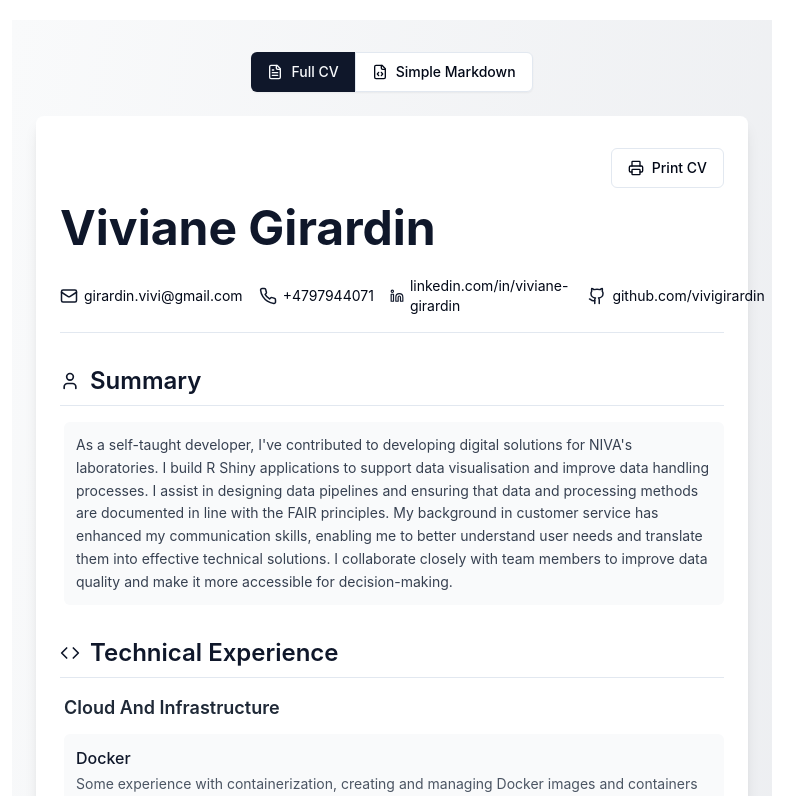
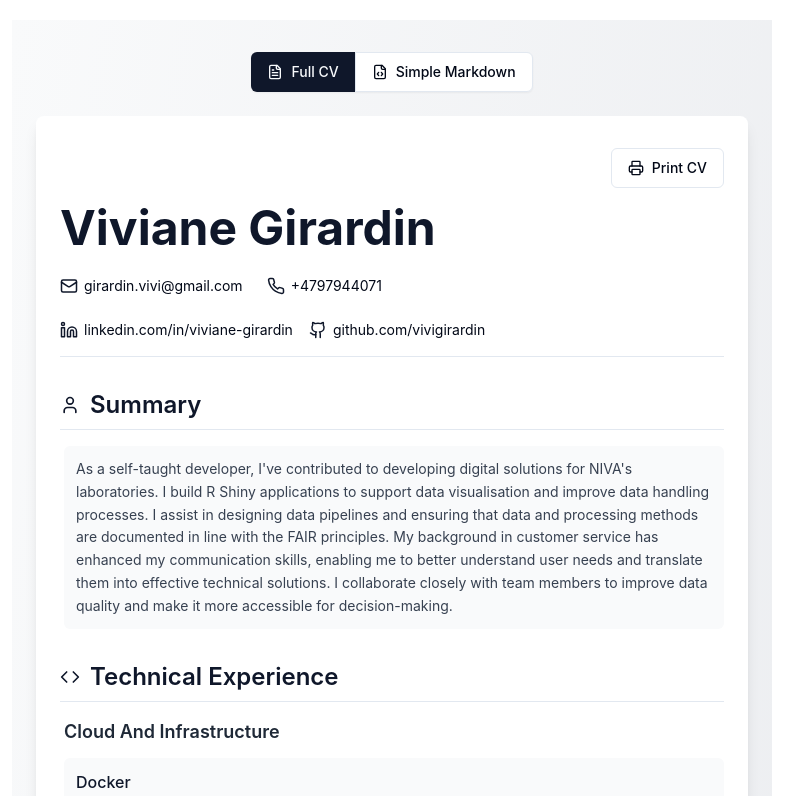
Before and after one commit to vivigirardin/viviane-cv, a React (Vite) app: page / in a window 1280 px wide. Shown: the top 796 px of the page, without its empty margins (8-811 px from the left). Built offline with nearby package versions, Linux system fonts and the light colour scheme.

Commit message:
Reverted to commit 4f86eb588e9bce699e6ca53374e6bc01af7be236

```diff
--- a/src/components/cv/Header.tsx
+++ b/src/components/cv/Header.tsx
@@ -19,7 +19,6 @@ export function Header({ name, tagline, contacts }: HeaderProps) {
       <p className="text-xl mb-6 print:mb-3 text-muted-foreground italic">{tagline}</p>
 
       <div className="flex flex-wrap justify-start gap-6 text-sm">
-        <div className="flex items-center gap-4">
         <a href={`mailto:${contacts.email}`} className="flex items-center gap-1.5 hover:text-primary transition-colors">
           <Mail className="text-primary" size={18} />
           <span>{contacts.email}</span>
@@ -30,6 +29,7 @@ export function Header({ name, tagline, contacts }: HeaderProps) {
           <span>{contacts.phone}</span>
         </a>
 
+        <div className="flex items-center gap-4">
           <a href={`https://${contacts.linkedin}`} target="_blank" rel="noopener noreferrer" className="flex items-center gap-1.5 hover:text-primary transition-colors">
             <Linkedin className="text-primary" size={18} />
             <span>{contacts.linkedin}</span>
```
Lines whose indentation alone changed are shown as unchanged.
